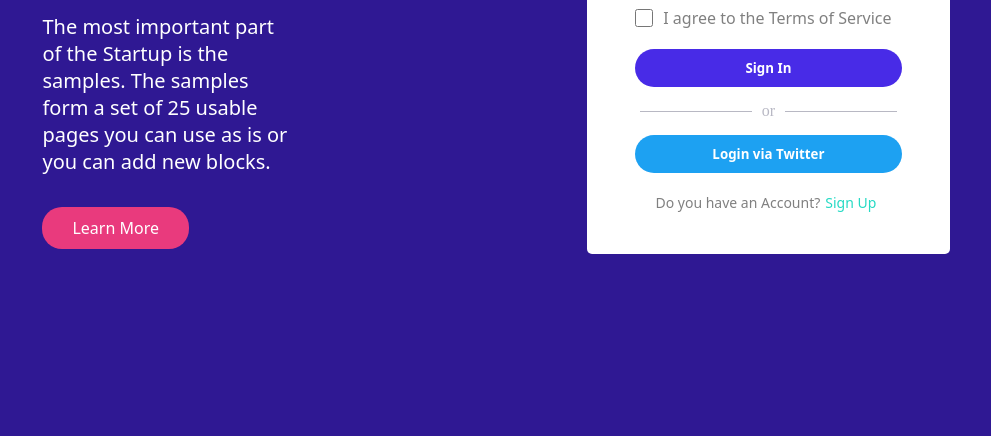
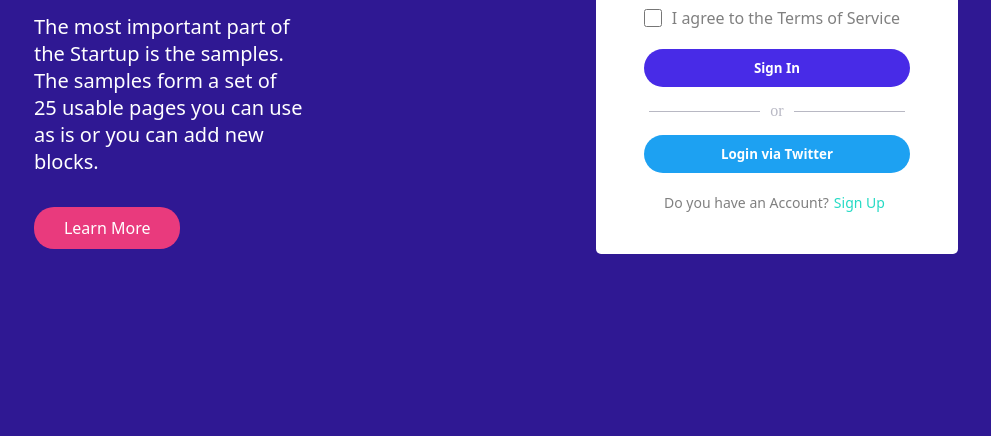
Before and after one commit to mohitdhakad16/Roc8-Careers-Assignment, a plain HTML site: page index.html in a window 1280 px wide. Shown: the part 364-800 px from the top of the page, without its empty margins (144-1135 px from the left). Drawn offline with Linux system fonts and the light colour scheme.

Commit message:
first commit

```diff
--- a/style.css
+++ b/style.css
@@ -85,7 +85,7 @@ body {
 }
 
 .content {
-    width: 28vw;
+    width: 30vw;
 }
 
 .heading-text {
```
